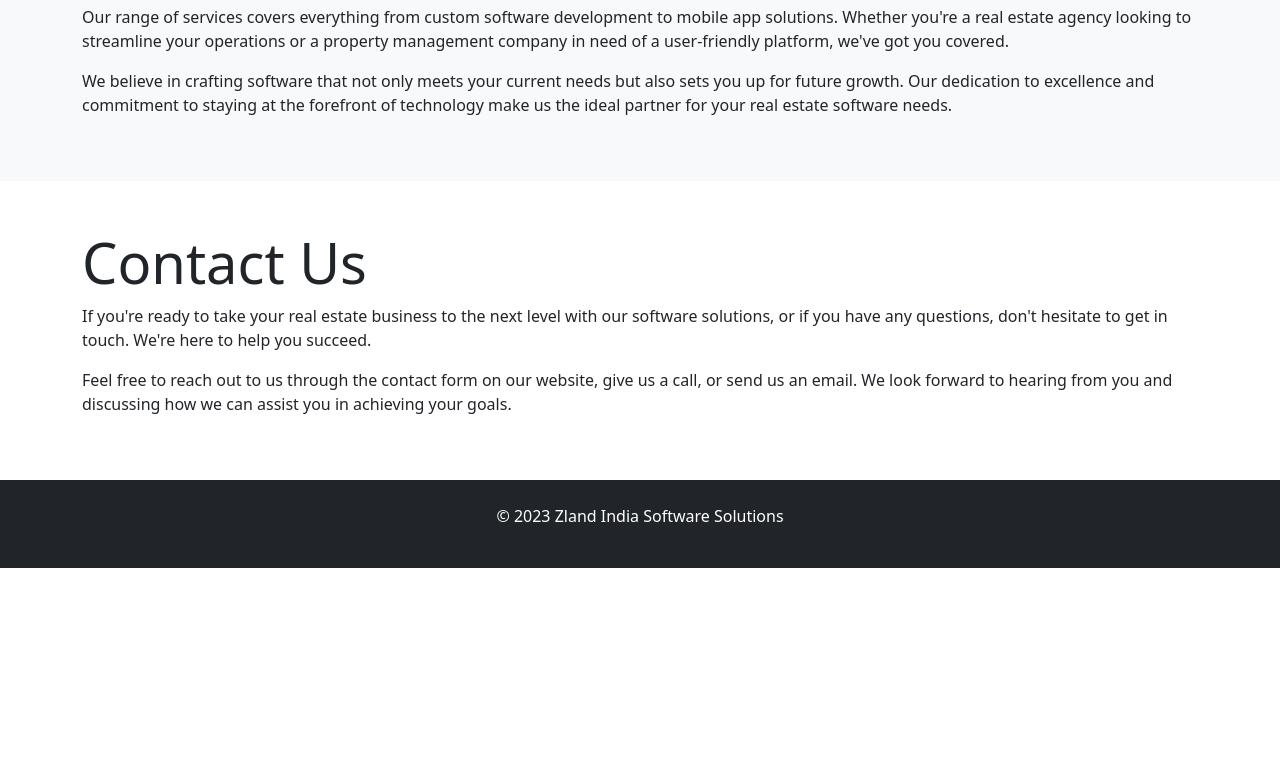
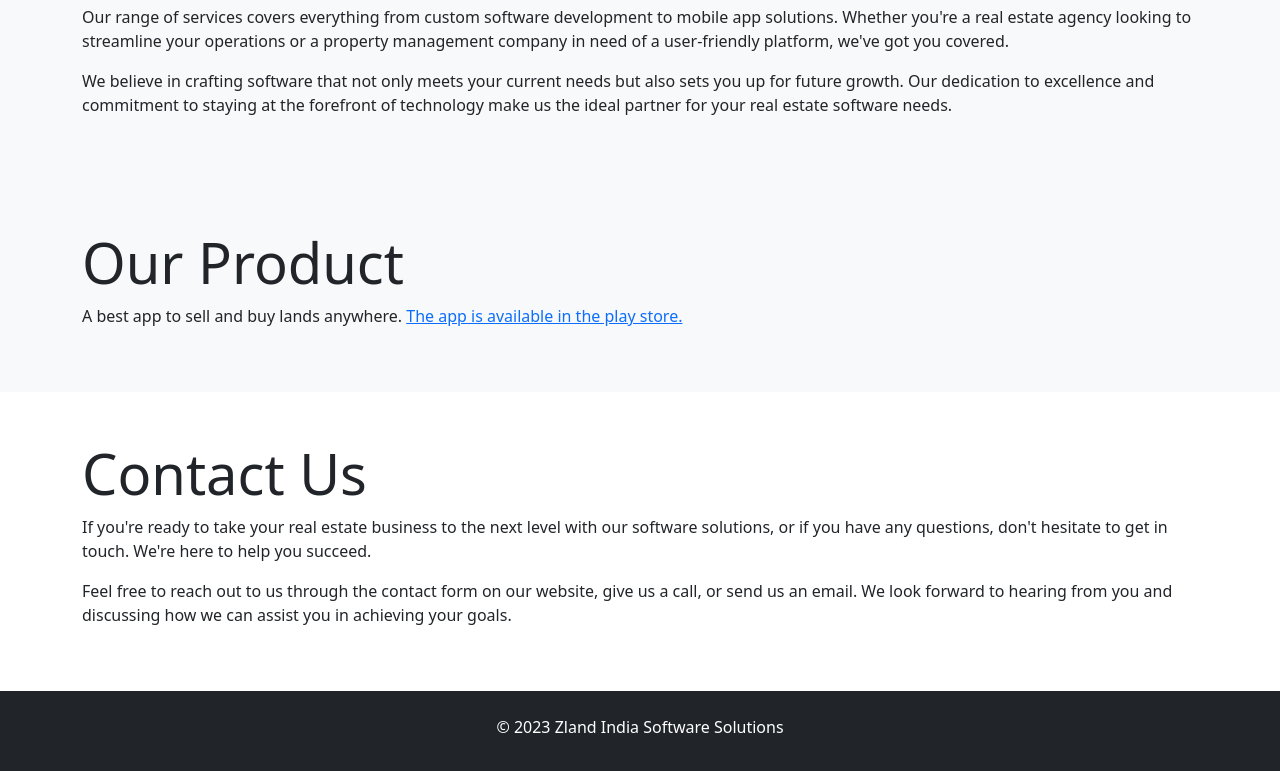
Before and after one commit to zlandindia/Zland_Production_Backend, a website: page public/index.html in a window 1280 px wide. Shown: the part 782-1553 px from the top of the page. Before the commit the page ends 1350 px from the top, so only its background shows below. Drawn offline with nearby package versions, Linux system fonts and the light colour scheme.

Commit message:
Update index.html

```diff
--- a/public/index.html
+++ b/public/index.html
@@ -104,6 +104,16 @@
       </div>
     </section>
 
+    <!-- Our Products -->
+    <section id="services" class="bg-light py-5">
+      <div class="container">
+        <h2 class="display-4">Our Product</h2>
+        <p>
+         A best app to sell and buy lands anywhere. <a href = "https://play.google.com/store/apps/details?id=com.ambalooms.Zland" target = "_self">The app is available in the play store.</a>
+        </p>
+      </div>
+    </section>
+
     <!-- Contact Section -->
     <section id="contact" class="py-5">
       <div class="container">
```
